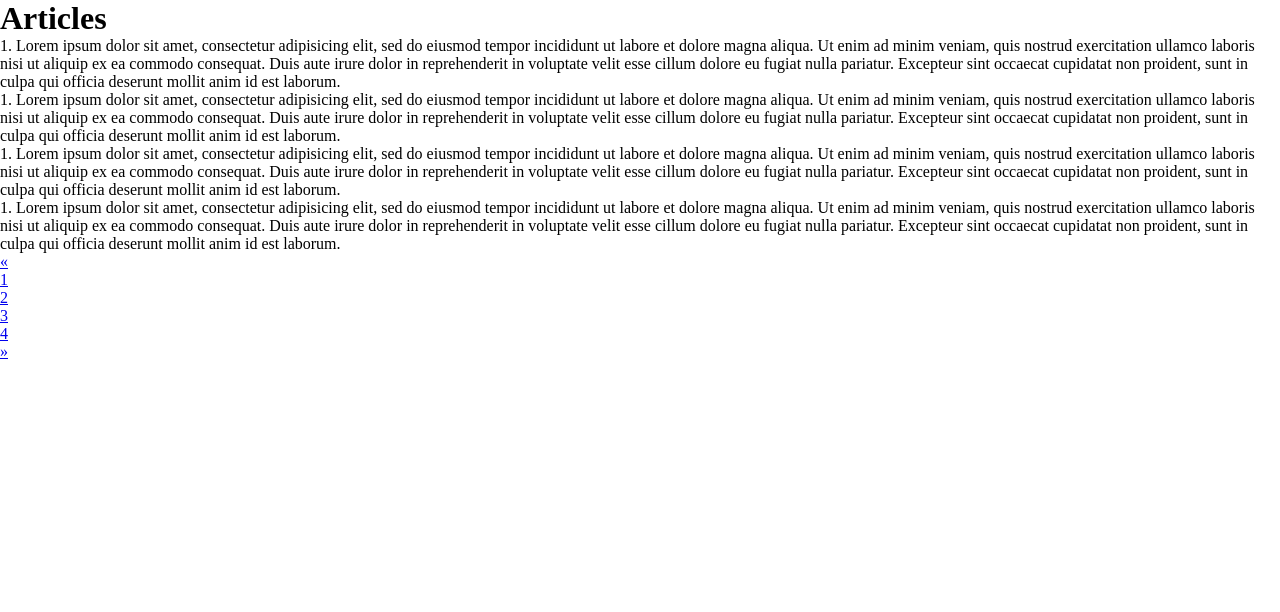
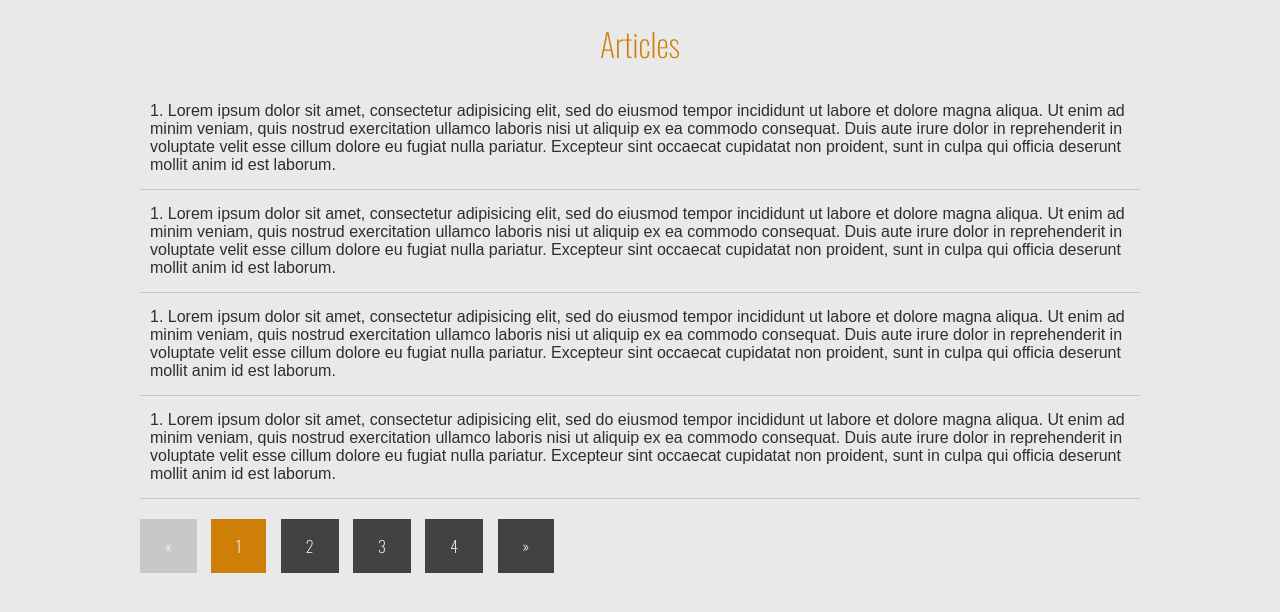
Before and after one commit to juank2808/POO-PHP, a PHP site: page / in a window 1280 px wide. Shown: the top 612 px of the page. Run offline with PHP 8.4, Linux system fonts and the light colour scheme.

Commit message:
Styles are OK

```diff
--- a/pagination/css/style.css
+++ b/pagination/css/style.css
@@ -5,3 +5,61 @@
   -moz-box-sizing: border-box;
   box-sizing: border-box;;
 }
+body{
+  background: #e9e9e9;
+  color: #2e2e2e;
+  font-family: Arial, helvetica, sans-serif;
+}
+.container{
+  width: 90%;
+  max-width: 1000px;
+  margin: auto;
+}
+h1{
+  margin: 20px 0;
+  text-align: center;
+  font-family: "Oswald", Arial, helvetica,sans-serif;
+  color: #ce7f08;
+  font-weight: normal;
+}
+.container .articles{
+  margin-bottom: 20px;
+}
+.container .articles ul{
+  list-style: none;
+}
+.container .articles ul li{
+  padding: 15px 10px;
+  border-bottom: 1px solid #c8c8c8;
+}
+.pagination ul{
+  list-style: none;
+}
+.pagination ul li{
+  display: inline-block;
+  margin-right: 10px;
+}
+.pagination ul .active a{
+  background-color: #ce7f08;
+}
+.pagination ul .disabled a{
+  background: #c8c8c8;
+  display: inline-block;;
+  font-family: "Oswald", Arial, helvetica, sans-serif;
+  padding:15px 25px;
+  cursor: not-allowed;
+  color: #fff;
+  text-decoration: none;
+}
+.pagination ul li a{
+  display: inline-block;
+  font-family: "Oswald", Arial, helvetica, sans-serif;
+  padding: 15px 25px;
+  background: #424242;
+  color: #fff;
+  text-decoration: none;
+}
+.pagination ul li a:hover{
+  text-decoration: none;
+  background: #3299bb;
+}
--- a/pagination/index.view.php
+++ b/pagination/index.view.php
@@ -3,6 +3,8 @@
   <head>
     <meta charset="utf-8">
     <title>Pagination</title>
+    <link rel="preconnect" href="https://fonts.gstatic.com">
+<link href="https://fonts.googleapis.com/css2?family=Oswald:wght@200&display=swap" rel="stylesheet">
     <link rel="stylesheet" href="css/style.css">
   </head>
   <body>
```
